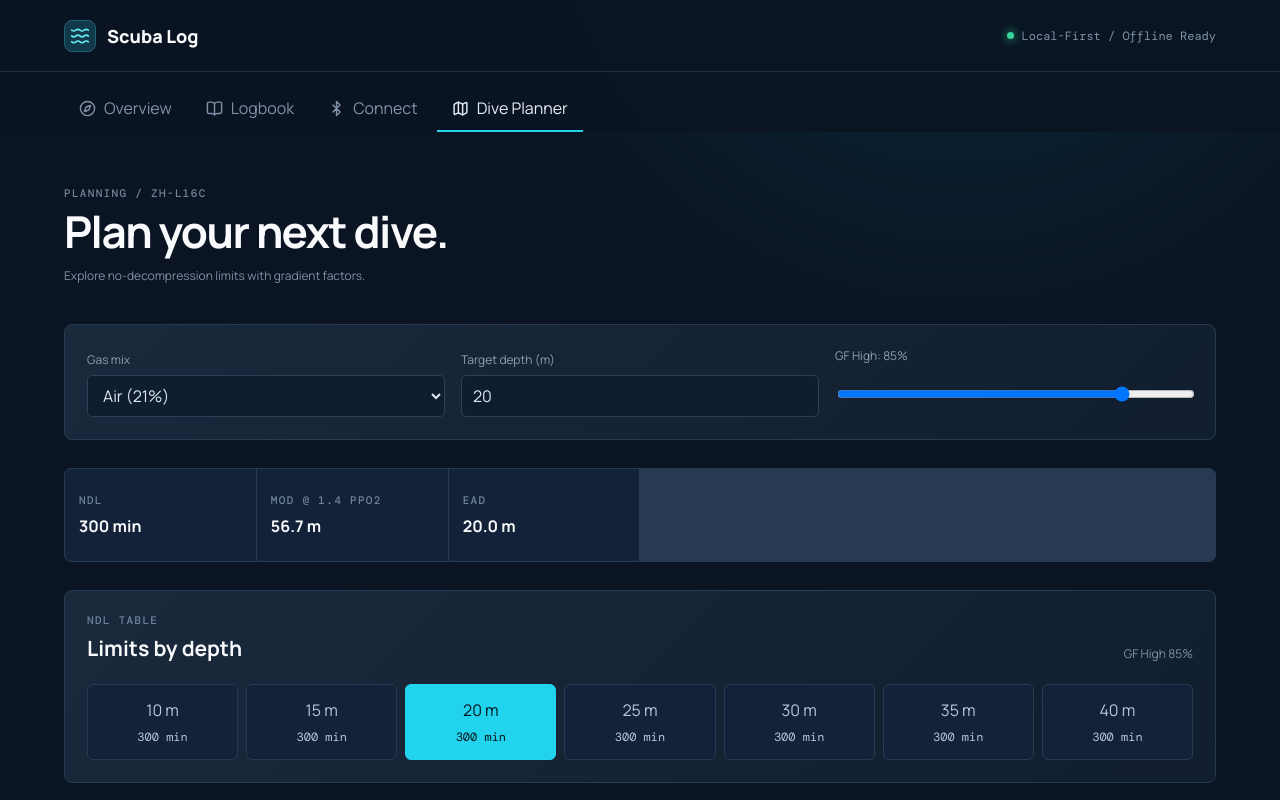
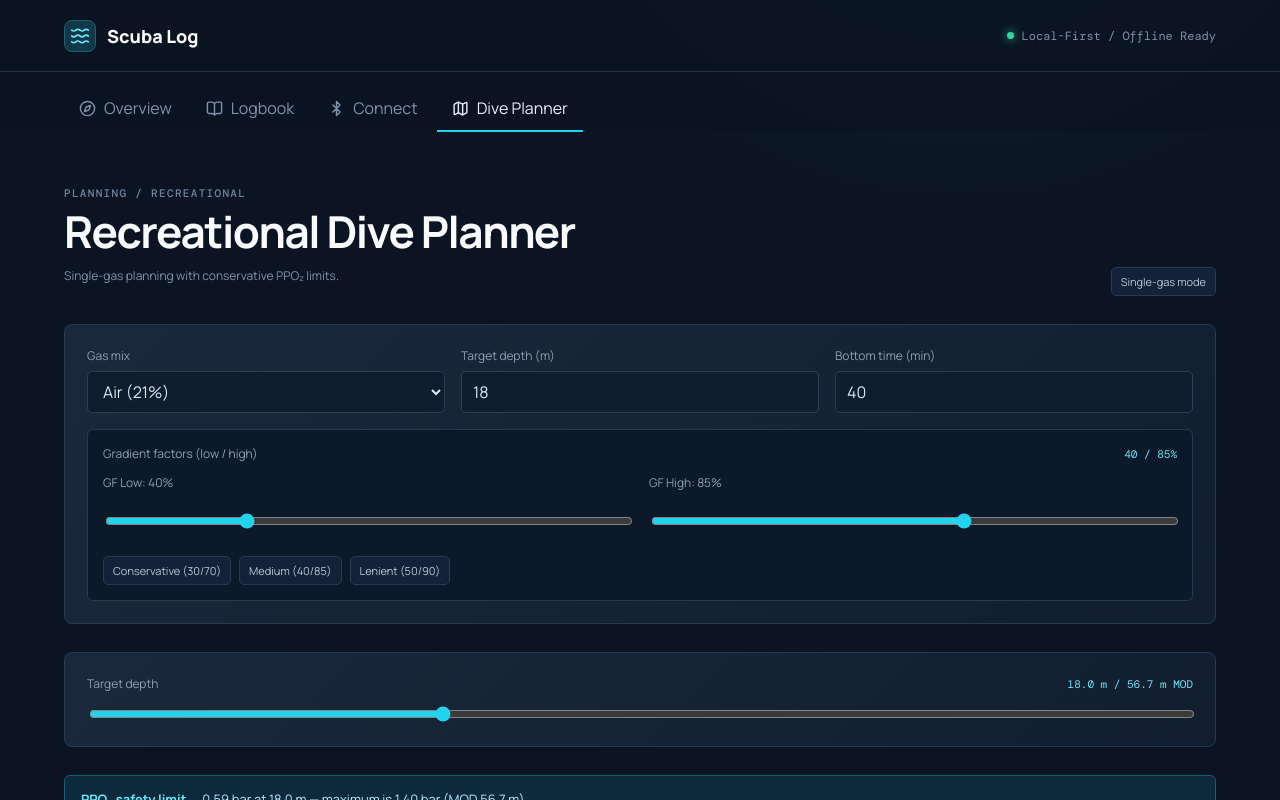
Before and after one commit to SainHT/DiveLogger, a React (Vite) app: page / in a window 1280 px wide. Both pictures are taken after a click on the button "Dive Planner". Shown: the top 800 px of the page. Built offline with nearby package versions, Linux system fonts and the light colour scheme.

Commit message:
first dive planner iteration

```diff
--- a/src/index.css
+++ b/src/index.css
@@ -722,6 +722,80 @@ button {
   gap: 16px;
   align-items: end;
 }
+.planner-control-group {
+  grid-column: 1 / -1;
+  display: grid;
+  gap: 12px;
+  padding: 15px;
+  background: #0c192a;
+  border: 1px solid #263b52;
+  border-radius: 6px;
+}
+.planner-control-heading {
+  display: flex;
+  align-items: center;
+  justify-content: space-between;
+  gap: 12px;
+}
+.planner-gf-controls {
+  display: grid;
+  grid-template-columns: 1fr 1fr;
+  gap: 18px;
+}
+.planner-gf-controls input,
+.planner-depth-control input {
+  width: 100%;
+  accent-color: #22d3ee;
+}
+.planner-presets {
+  display: flex;
+  flex-wrap: wrap;
+  align-items: center;
+  gap: 8px;
+}
+.planner-preset,
+.planner-mode {
+  padding: 6px 9px;
+  color: #b9c7d6;
+  background: #132238;
+  border: 1px solid #263b52;
+  border-radius: 5px;
+  font-size: 11px;
+}
+.planner-preset {
+  cursor: pointer;
+}
+.planner-preset:hover {
+  color: #06141b;
+  background: #22d3ee;
+  border-color: #22d3ee;
+}
+.planner-depth-control {
+  display: grid;
+  gap: 12px;
+}
+.planner-warning {
+  display: flex;
+  flex-wrap: wrap;
+  gap: 8px 16px;
+  padding: 14px 16px;
+  color: #bae6fd;
+  background: #0c2a3b;
+  border: 1px solid #155e75;
+  border-radius: 6px;
+  font-size: 13px;
+}
+.planner-warning strong {
+  color: #67e8f9;
+}
+.planner-warning.danger {
+  color: #fecdd3;
+  background: #351b28;
+  border-color: #9f1239;
+}
+.planner-warning.danger strong {
+  color: #fda4af;
+}
 .planner-depths {
   display: grid;
   grid-template-columns: repeat(7, 1fr);
@@ -767,6 +841,13 @@ button {
   box-shadow: 0 12px 30px #0005;
 }
 @media (max-width: 800px) {
+  .planner-controls,
+  .planner-gf-controls {
+    grid-template-columns: 1fr;
+  }
+  .planner-mode {
+    display: none;
+  }
   .app-header {
     padding: 0 20px;
   }
--- /dev/null
+++ b/src/ui/components/planner/GfRangeSlider.tsx
@@ -0,0 +1,58 @@
+interface Props {
+  gfLow: number;
+  gfHigh: number;
+  onChange: (gfLow: number, gfHigh: number) => void;
+}
+
+const PRESETS = [
+  { label: "Conservative", low: 0.3, high: 0.7 },
+  { label: "Medium", low: 0.4, high: 0.85 },
+  { label: "Lenient", low: 0.5, high: 0.9 },
+];
+
+export function GfRangeSlider({ gfLow, gfHigh, onChange }: Props) {
+  return (
+    <div className="planner-control-group">
+      <div className="planner-control-heading">
+        <span className="field-label">Gradient factors (low / high)</span>
+        <strong className="hint">{Math.round(gfLow * 100)} / {Math.round(gfHigh * 100)}%</strong>
+      </div>
+      <div className="planner-gf-controls">
+        <label className="field">
+          <span className="field-label">GF Low: {Math.round(gfLow * 100)}%</span>
+          <input
+            type="range"
+            min="0.3"
+            max="0.7"
+            step="0.05"
+            value={gfLow}
+            onChange={(event) => onChange(Math.min(Number(event.target.value), gfHigh), gfHigh)}
+          />
+        </label>
+        <label className="field">
+          <span className="field-label">GF High: {Math.round(gfHigh * 100)}%</span>
+          <input
+            type="range"
+            min="0.7"
+            max="0.95"
+            step="0.05"
+            value={gfHigh}
+            onChange={(event) => onChange(gfLow, Math.max(Number(event.target.value), gfLow))}
+          />
+        </label>
+      </div>
+      <div className="planner-presets" aria-label="Gradient factor presets">
+        {PRESETS.map((preset) => (
+          <button
+            type="button"
+            className="planner-preset"
+            key={preset.label}
+            onClick={() => onChange(preset.low, preset.high)}
+          >
+            {preset.label} ({Math.round(preset.low * 100)}/{Math.round(preset.high * 100)})
+          </button>
+        ))}
+      </div>
+    </div>
+  );
+}
--- /dev/null
+++ b/src/ui/components/planner/NdlLookupTable.tsx
@@ -0,0 +1,33 @@
+import { calculateNDL } from "../../../modules/physics/engine/buhlmann";
+
+interface Props {
+  depths: number[];
+  selectedDepth: number;
+  fO2: number;
+  gradientFactorHigh: number;
+  onSelect: (depth: number) => void;
+}
+
+export function NdlLookupTable({ depths, selectedDepth, fO2, gradientFactorHigh, onSelect }: Props) {
+  return (
+    <section className="panel">
+      <div className="section-heading">
+        <div><span className="eyebrow">NDL TABLE</span><h2>Limits by depth</h2></div>
+        <span className="muted">GF High {Math.round(gradientFactorHigh * 100)}%</span>
+      </div>
+      <div className="planner-depths">
+        {depths.map((depth) => (
+          <button
+            type="button"
+            className={depth === selectedDepth ? "planner-depth selected" : "planner-depth"}
+            key={depth}
+            onClick={() => onSelect(depth)}
+          >
+            <span>{depth} m</span>
+            <strong>{calculateNDL(depth, fO2, gradientFactorHigh)} min</strong>
+          </button>
+        ))}
+      </div>
+    </section>
+  );
+}
--- /dev/null
+++ b/src/ui/components/planner/ProfileVisualizer.tsx
@@ -0,0 +1,50 @@
+import {
+  CartesianGrid,
+  Line,
+  LineChart,
+  ResponsiveContainer,
+  Tooltip,
+  XAxis,
+  YAxis,
+} from "recharts";
+
+export interface ProfilePoint {
+  time: number;
+  depth: number;
+  ppo2: number;
+}
+
+export function ProfileVisualizer({ points, mod }: { points: ProfilePoint[]; mod: number }) {
+  return (
+    <section className="panel">
+      <div className="section-heading">
+        <div><span className="eyebrow">PROFILE PREVIEW</span><h2>Single-gas waypoint profile</h2></div>
+        <span className="muted">MOD {mod.toFixed(1)} m</span>
+      </div>
+      <div className="profile-chart-wrap">
+        <div className="profile-chart">
+          <ResponsiveContainer width="100%" height="100%">
+            <LineChart data={points} margin={{ top: 12, right: 12, left: 0, bottom: 0 }}>
+              <CartesianGrid stroke="#25354b" strokeDasharray="3 3" />
+              <XAxis dataKey="time" unit=" min" tick={{ fill: "#8192a8", fontSize: 11 }} tickLine={false} axisLine={false} />
+              <YAxis reversed unit=" m" domain={[0, "auto"]} tick={{ fill: "#8192a8", fontSize: 11 }} tickLine={false} axisLine={false} width={45} />
+              <Tooltip
+                content={({ active, payload }) => {
+                  const point = active && payload?.[0]?.payload as ProfilePoint | undefined;
+                  return point ? (
+                    <div className="chart-tooltip">
+                      <strong>{point.time} min</strong>
+                      <span style={{ color: "#22d3ee" }}>Depth: {point.depth.toFixed(1)} m</span>
+                      <span style={{ color: "#fda4af" }}>PPO₂: {point.ppo2.toFixed(2)} bar</span>
+                    </div>
+                  ) : null;
+                }}
+              />
+              <Line type="monotone" dataKey="depth" stroke="#22d3ee" strokeWidth={2.5} dot={{ r: 3, fill: "#22d3ee" }} />
+            </LineChart>
+          </ResponsiveContainer>
+        </div>
+      </div>
+    </section>
+  );
+}
--- a/src/ui/views/DivePlannerView.tsx
+++ b/src/ui/views/DivePlannerView.tsx
@@ -2,8 +2,11 @@ import { useMemo, useState } from "react";
 import { calculateNDL } from "../../modules/physics/engine/buhlmann";
 import { calculateEAD, calculateMOD } from "../../modules/physics/utils/gasCalculations";
 import { BaseInput } from "../components/common/BaseInput";
+import { GfRangeSlider } from "../components/planner/GfRangeSlider";
+import { NdlLookupTable } from "../components/planner/NdlLookupTable";
+import { ProfileVisualizer, type ProfilePoint } from "../components/planner/ProfileVisualizer";
 
-const DEPTHS = [10, 15, 20, 25, 30, 35, 40];
+const DEPTHS = [12, 15, 18, 20, 24, 27, 30, 33, 36, 40];
 const GAS_OPTIONS = [
   { label: "Air (21%)", fO2: 0.21 },
   { label: "EAN32 (32%)", fO2: 0.32 },
@@ -11,79 +14,119 @@ const GAS_OPTIONS = [
 ];
 
 export function DivePlannerView() {
-  const [depth, setDepth] = useState(20);
+  const [depth, setDepth] = useState(18);
+  const [time, setTime] = useState(40);
   const [fO2, setFO2] = useState(0.21);
-  const [gradientFactorHigh, setGradientFactorHigh] = useState(0.85);
-  const ndl = useMemo(
-    () => calculateNDL(depth, fO2, gradientFactorHigh),
-    [depth, fO2, gradientFactorHigh],
-  );
+  const [customFO2, setCustomFO2] = useState(0.4);
+  const [isCustomGas, setIsCustomGas] = useState(false);
+  const [gfLow, setGfLow] = useState(0.4);
+  const [gfHigh, setGfHigh] = useState(0.85);
   const mod = calculateMOD(fO2);
-  const ead = calculateEAD(depth, fO2);
+  const safeDepth = Math.min(Math.max(0, depth), mod);
+  const ppo2 = (1 + safeDepth / 10) * fO2;
+  const ndl = calculateNDL(safeDepth, fO2, gfHigh);
+  const ead = calculateEAD(safeDepth, fO2);
+  const standardDepths = DEPTHS.filter((standardDepth) => standardDepth <= mod);
+  const profile = useMemo<ProfilePoint[]>(() => {
+    const descentMinutes = 2;
+    const ascentMinutes = 3;
+    const sample = (sampleTime: number, sampleDepth: number): ProfilePoint => ({
+      time: sampleTime,
+      depth: sampleDepth,
+      ppo2: (1 + sampleDepth / 10) * fO2,
+    });
+    return [
+      sample(0, 0),
+      sample(descentMinutes, safeDepth),
+      sample(descentMinutes + time, safeDepth),
+      sample(descentMinutes + time + ascentMinutes, 0),
+    ];
+  }, [fO2, safeDepth, time]);
+
+  const selectGas = (value: string) => {
+    if (value === "custom") {
+      setIsCustomGas(true);
+      setFO2(customFO2);
+      return;
+    }
+    setIsCustomGas(false);
+    setFO2(Number(value));
+  };
 
   return (
     <div className="page-stack">
       <section className="page-heading">
         <div>
-          <span className="eyebrow">PLANNING / ZH-L16C</span>
-          <h1>Plan your next dive.</h1>
-          <p className="muted">Explore no-decompression limits with gradient factors.</p>
+          <span className="eyebrow">PLANNING / RECREATIONAL</span>
+          <h1>Recreational Dive Planner</h1>
+          <p className="muted">Single-gas planning with conservative PPO₂ limits.</p>
         </div>
+        <span className="planner-mode">Single-gas mode</span>
       </section>
       <section className="panel planner-controls">
         <label className="field">
           <span className="field-label">Gas mix</span>
-          <select value={fO2} onChange={(event) => setFO2(Number(event.target.value))}>
+          <select value={GAS_OPTIONS.some((gas) => gas.fO2 === fO2) ? fO2 : "custom"} onChange={(event) => selectGas(event.target.value)}>
             {GAS_OPTIONS.map((gas) => (
               <option key={gas.fO2} value={gas.fO2}>{gas.label}</option>
             ))}
+            <option value="custom">Custom mix</option>
           </select>
         </label>
+        {isCustomGas && (
+          <BaseInput
+            label="Custom O₂ (%)"
+            type="number"
+            min="21"
+            max="40"
+            step="1"
+            value={Math.round(customFO2 * 100)}
+            onChange={(event) => {
+              const value = Math.min(40, Math.max(21, Number(event.target.value)));
+              setCustomFO2(value / 100);
+              setFO2(value / 100);
+            }}
+          />
+        )}
         <BaseInput
           label="Target depth (m)"
           type="number"
           min="0"
           max={mod}
           step="1"
-          value={depth}
-          onChange={(event) => setDepth(Math.max(0, Number(event.target.value)))}
+          value={safeDepth}
+          onChange={(event) => setDepth(Math.min(mod, Math.max(0, Number(event.target.value))))}
         />
-        <label className="field">
-          <span className="field-label">GF High: {Math.round(gradientFactorHigh * 100)}%</span>
-          <input
-            type="range"
-            min="0.6"
-            max="0.9"
-            step="0.01"
-            value={gradientFactorHigh}
-            onChange={(event) => setGradientFactorHigh(Number(event.target.value))}
-          />
-        </label>
+        <BaseInput label="Bottom time (min)" type="number" min="1" max="300" step="1" value={time} onChange={(event) => setTime(Math.min(300, Math.max(1, Number(event.target.value))))} />
+        <GfRangeSlider gfLow={gfLow} gfHigh={gfHigh} onChange={(low, high) => { setGfLow(low); setGfHigh(high); }} />
+      </section>
+      <section className="panel planner-depth-control">
+        <div className="planner-control-heading">
+          <span className="field-label">Target depth</span>
+          <strong className="hint">{safeDepth.toFixed(1)} m / {mod.toFixed(1)} m MOD</strong>
+        </div>
+        <input
+          aria-label="Target depth"
+          type="range"
+          min="0"
+          max={mod}
+          step="0.1"
+          value={safeDepth}
+          onChange={(event) => setDepth(Number(event.target.value))}
+        />
+      </section>
+      <section className={safeDepth >= mod - 1 ? "planner-warning danger" : "planner-warning"}>
+        <strong>{safeDepth >= mod - 1 ? "PPO₂ depth limit warning" : "PPO₂ safety limit"}</strong>
+        <span>{ppo2.toFixed(2)} bar at {safeDepth.toFixed(1)} m — maximum is 1.40 bar (MOD {mod.toFixed(1)} m).</span>
       </section>
       <section className="detail-stats planner-stats">
         <div className="detail-stat"><span className="eyebrow">NDL</span><strong>{ndl} min</strong></div>
         <div className="detail-stat"><span className="eyebrow">MOD @ 1.4 PPO2</span><strong>{mod.toFixed(1)} m</strong></div>
         <div className="detail-stat"><span className="eyebrow">EAD</span><strong>{ead.toFixed(1)} m</strong></div>
+        <div className="detail-stat"><span className="eyebrow">GF LOW / HIGH</span><strong>{Math.round(gfLow * 100)} / {Math.round(gfHigh * 100)}%</strong></div>
       </section>
-      <section className="panel">
-        <div className="section-heading">
-          <div><span className="eyebrow">NDL TABLE</span><h2>Limits by depth</h2></div>
-          <span className="muted">GF High {Math.round(gradientFactorHigh * 100)}%</span>
-        </div>
-        <div className="planner-depths">
-          {DEPTHS.map((targetDepth) => (
-            <button
-              className={targetDepth === depth ? "planner-depth selected" : "planner-depth"}
-              key={targetDepth}
-              onClick={() => setDepth(targetDepth)}
-              disabled={targetDepth > mod}
-            >
-              <span>{targetDepth} m</span>
-              <strong>{calculateNDL(targetDepth, fO2, gradientFactorHigh)} min</strong>
-            </button>
-          ))}
-        </div>
-      </section>
+      <NdlLookupTable depths={standardDepths} selectedDepth={safeDepth} fO2={fO2} gradientFactorHigh={gfHigh} onSelect={setDepth} />
+      <ProfileVisualizer points={profile} mod={mod} />
     </div>
   );
 }
```
